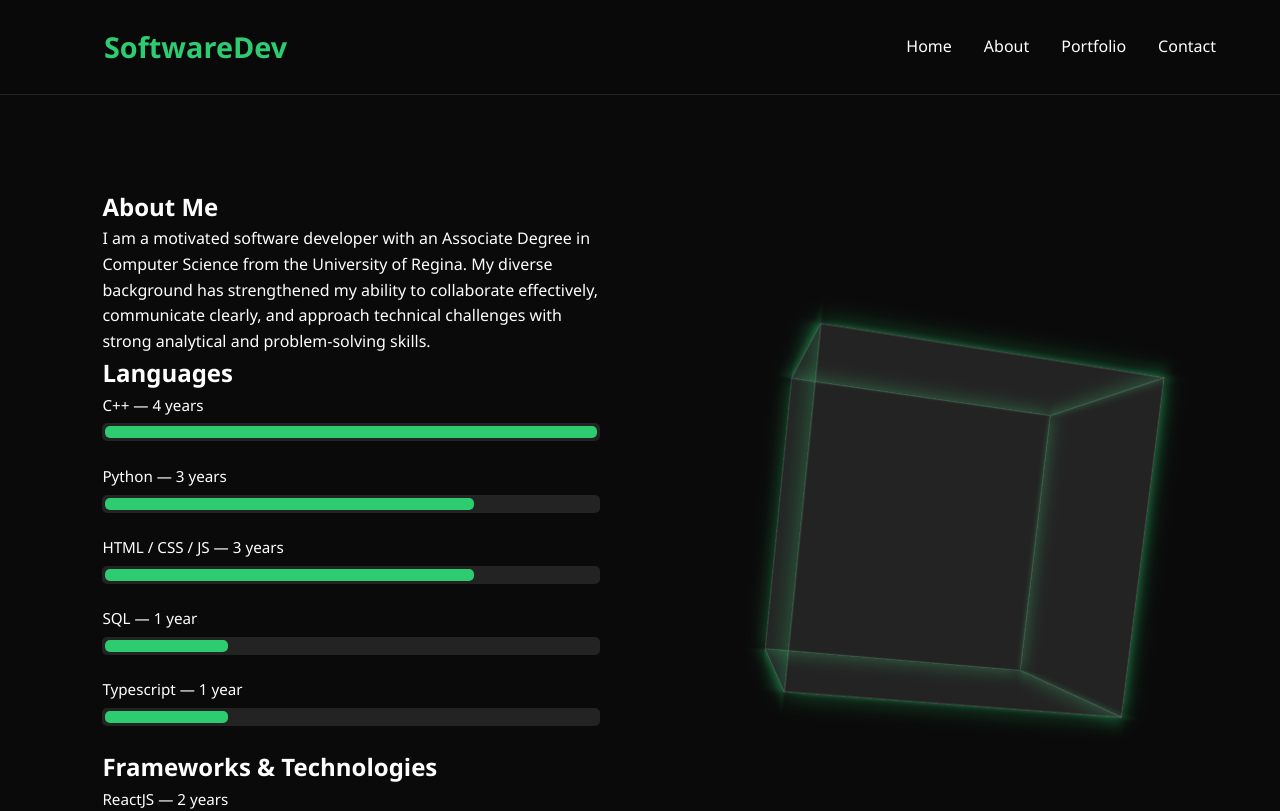
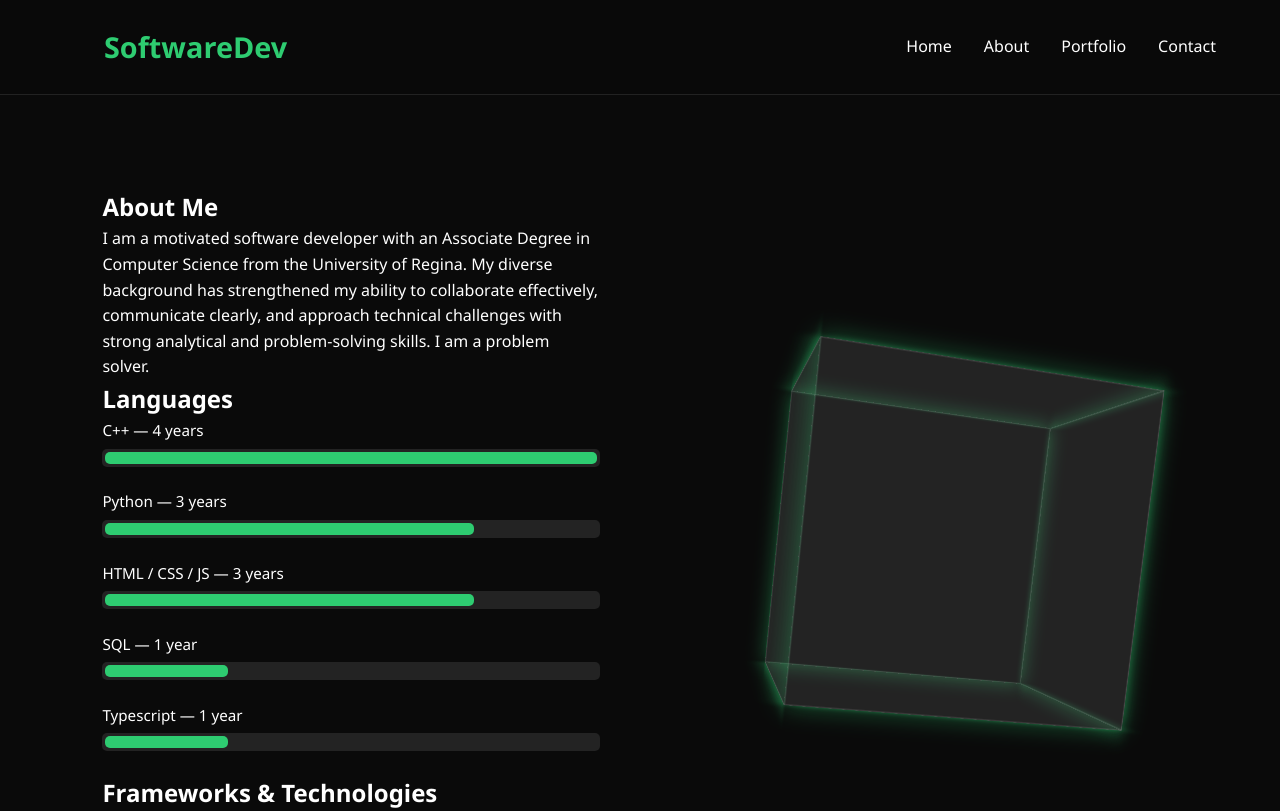
Before and after one commit to FortuneWhyte/portfolio-dev, a React app: page /about in a window 1280 px wide. Shown: the top 811 px of the page. Built offline with nearby package versions, Linux system fonts and the light colour scheme; the HTML template or start-up script is replaced by a standard one.

Commit message:
changes to about text

```diff
--- a/src/pages/About.jsx
+++ b/src/pages/About.jsx
@@ -17,7 +17,7 @@ export default function About() {
               I am a motivated software developer with an Associate Degree in Computer Science
               from the University of Regina. My diverse background has strengthened my ability
               to collaborate effectively, communicate clearly, and approach technical challenges
-              with strong analytical and problem-solving skills.
+              with strong analytical and problem-solving skills. I am a problem solver.
             </p>
 
 
```
